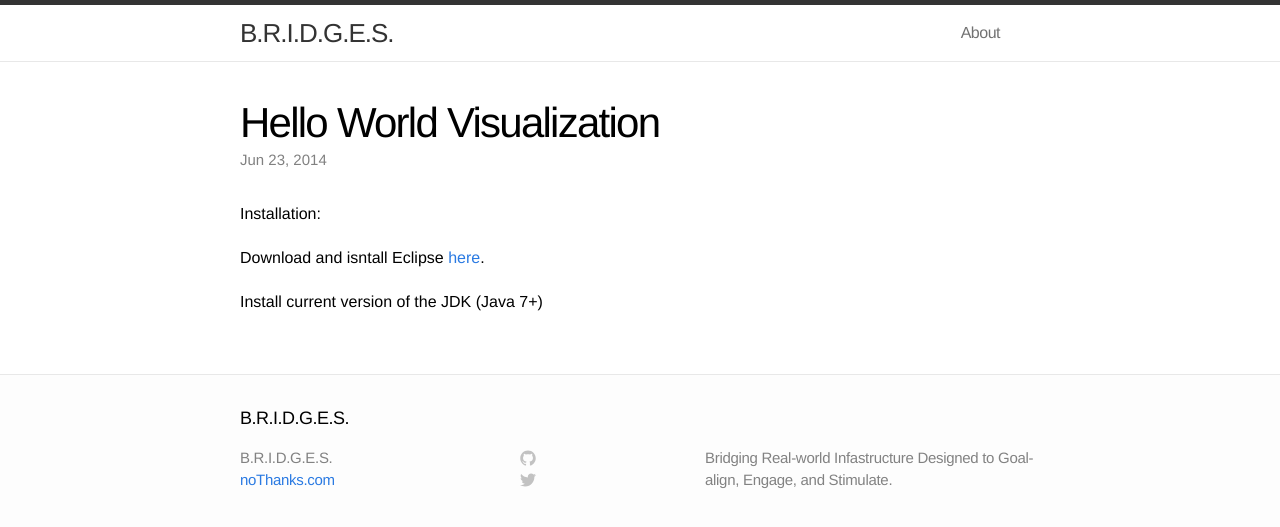
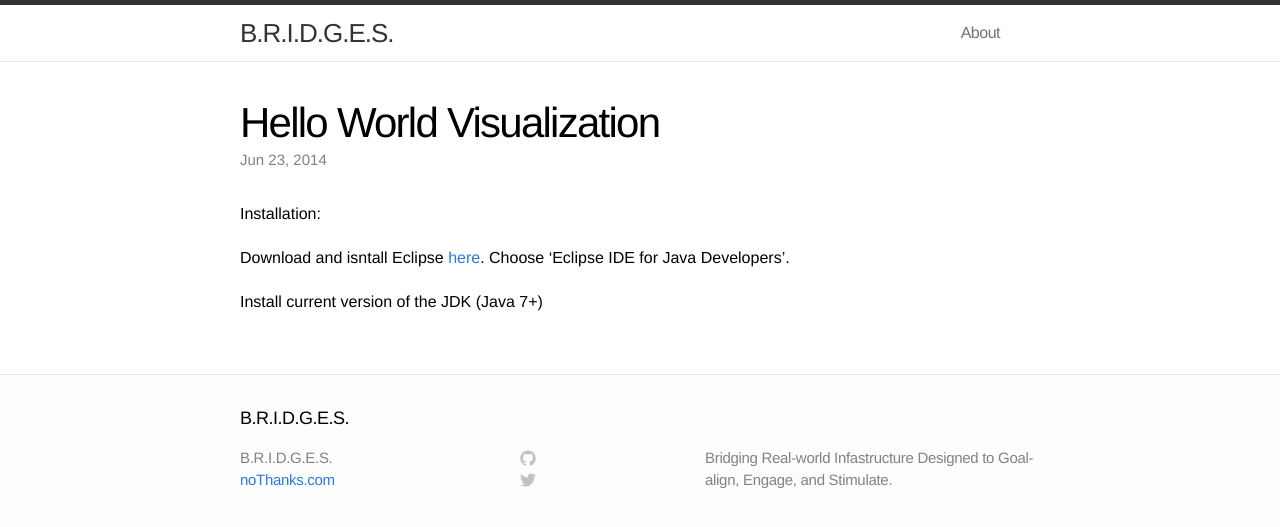
Before and after one commit to Dismembered/Dismembered.github.io, a Jekyll site: the page built from _posts/2014-06-23-"HelloWorld"- Tutorial.markdown, in a window 1280 px wide. Shown: the top 527 px of the page. Built offline with Jekyll 4.4.1, drawn with Linux system fonts in a browser that asks for light colours.

Commit message:
Update 2014-06-23-"HelloWorld"- Tutorial.markdown

```diff
--- a/_posts/2014-06-23-"HelloWorld"- Tutorial.markdown
+++ b/_posts/2014-06-23-"HelloWorld"- Tutorial.markdown
@@ -7,6 +7,6 @@ categories: jekyll update
 
 Installation:
 
-Download and isntall Eclipse [here](https://www.eclipse.org/downloads/index-java8.php).
+Download and isntall Eclipse [here](https://www.eclipse.org/downloads/index-java8.php). Choose 'Eclipse IDE for Java Developers'.
 
 Install current version of the JDK (Java 7+)
```
